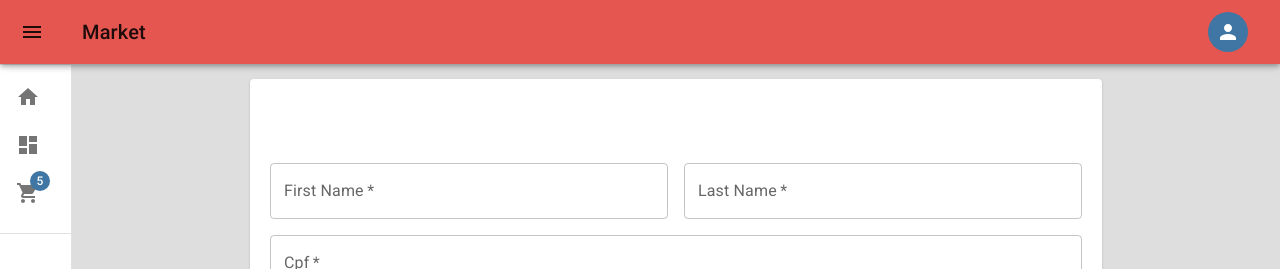
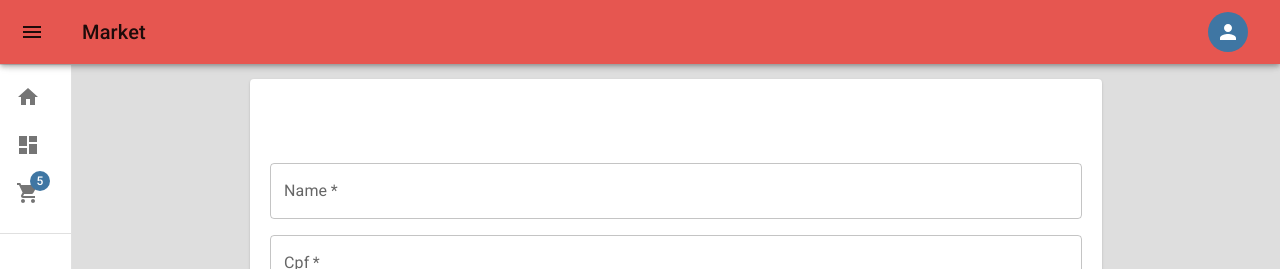
Before and after one commit to alissonf94/supermarket-front, a React (Create React App) app: page /settingUser in a window 1280 px wide. Shown: the top 269 px of the page. Built offline with nearby package versions, Linux system fonts and the light colour scheme; sample sign-in values are in the browser's storage.

Commit message:
alteracao login

```diff
--- a/package.json
+++ b/package.json
@@ -12,6 +12,7 @@
     "@testing-library/jest-dom": "^5.17.0",
     "@testing-library/react": "^13.4.0",
     "@testing-library/user-event": "^13.5.0",
+    "jwt-decode": "^3.1.2",
     "react": "^18.2.0",
     "react-dom": "^18.2.0",
     "react-router-dom": "^6.16.0",
--- a/src/pages/Dashbord.js
+++ b/src/pages/Dashbord.js
@@ -22,7 +22,7 @@ import Products from './Products';
 import { ShoppingList } from './ShoppingList';
 import SettingUser from './SettingUser';
 import { HistoryBuy } from './HistoryBuy';
-
+import jwt_decode from 'jwt-decode';
 
 const drawerWidth = 200;
 
@@ -71,6 +71,8 @@ const Drawer = styled(MuiDrawer, { shouldForwardProp: (prop) => prop !== 'open'
 );
 const isAuthenticated = () => {
     const token = localStorage.getItem("token");
+    /*const decode = jwt_decode(token)
+    console.log(decode.userLogin.userType)*/
     return token !== null;
 };
 
--- a/src/pages/SettingUser.js
+++ b/src/pages/SettingUser.js
@@ -5,6 +5,9 @@ import {
 import Visibility from '@mui/icons-material/Visibility';
 import VisibilityOff from '@mui/icons-material/VisibilityOff';
 import { useState } from 'react'
+import clientService from "../services/ClientService"
+import { ToastContainer, toast } from 'react-toastify';
+import 'react-toastify/dist/ReactToastify.css';
 
 const SettingUser = () => {
     const [password, setPassword] = useState('');
@@ -18,7 +21,7 @@ const SettingUser = () => {
         event.preventDefault();
     };
 
-    const handleSubmit = (event) => {
+    const handleSubmit = async (event) => {
         event.preventDefault();
 
         if (password === confirmPassword) {
@@ -29,6 +32,21 @@ const SettingUser = () => {
         }
         else {
             console.log("Senhas incompativeis")
+        }
+
+        const data = {
+            "nameClient": event.target.email.value,
+            "cpf": event.target.cpf.value,
+            "email": event.target.email.value,
+            "password": event.target.newPassword.value
+        }
+
+        const response = await clientService.updateClient(data)
+
+        let result = await response.json()
+
+        if(response.status !== 201){
+            toast(result.message)
         }
     };
 
@@ -79,32 +97,21 @@ const SettingUser = () => {
     return (
         <Container component="main" maxWidth="md">
             <Card sx={{ padding: '20px' }}>
-                <Box component="form" n onSubmit={handleSubmit} sx={{
+                <Box component="form" onSubmit={handleSubmit} sx={{
                     marginTop: 8,
                     display: 'flex',
                     flexDirection: 'column',
                     alignItems: 'center',
                 }}>
                     <Grid container spacing={2}>
-                        <Grid item xs={12} sm={6}>
+                        <Grid item xs={12} sm={12}>
                             <TextField
                                 autoComplete="Typographyen-name"
-                                name="firstName"
+                                name="Name"
                                 required
                                 fullWidth
-                                id="firstName"
-                                label="First Name"
-                                color="secondary"
-                            />
-                        </Grid>
-                        <Grid item xs={12} sm={6}>
-                            <TextField
-                                required
-                                fullWidth
-                                id="lastName"
-                                label="Last Name"
-                                name="lastName"
-                                autoComplete="family-name"
+                                id="Name"
+                                label="Name"
                                 color="secondary"
                             />
                         </Grid>
@@ -208,6 +215,7 @@ const SettingUser = () => {
 
                 </Box>
             </Card>
+            <ToastContainer />
         </Container>
     )
 }
--- a/src/pages/Signin.js
+++ b/src/pages/Signin.js
@@ -57,8 +57,6 @@ export default function SignIn() {
     }
 
     try {
-      data['userType'] = 'client'
-
       const response = await authService.loginService(data)
       let result = await response.json()
 
```
Also changed, not shown: 1 other file (tests, documents, lock files or other folders).
